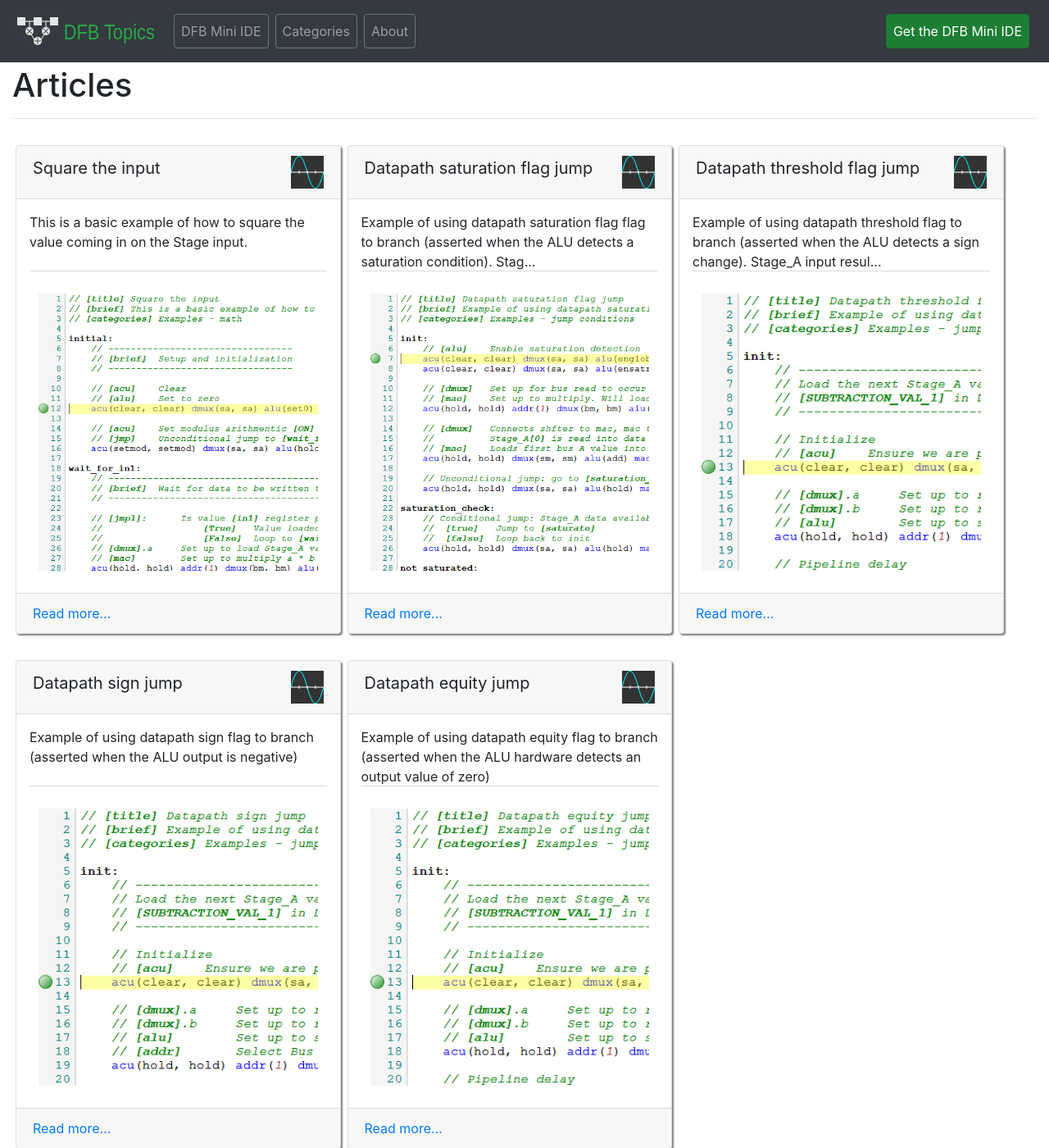
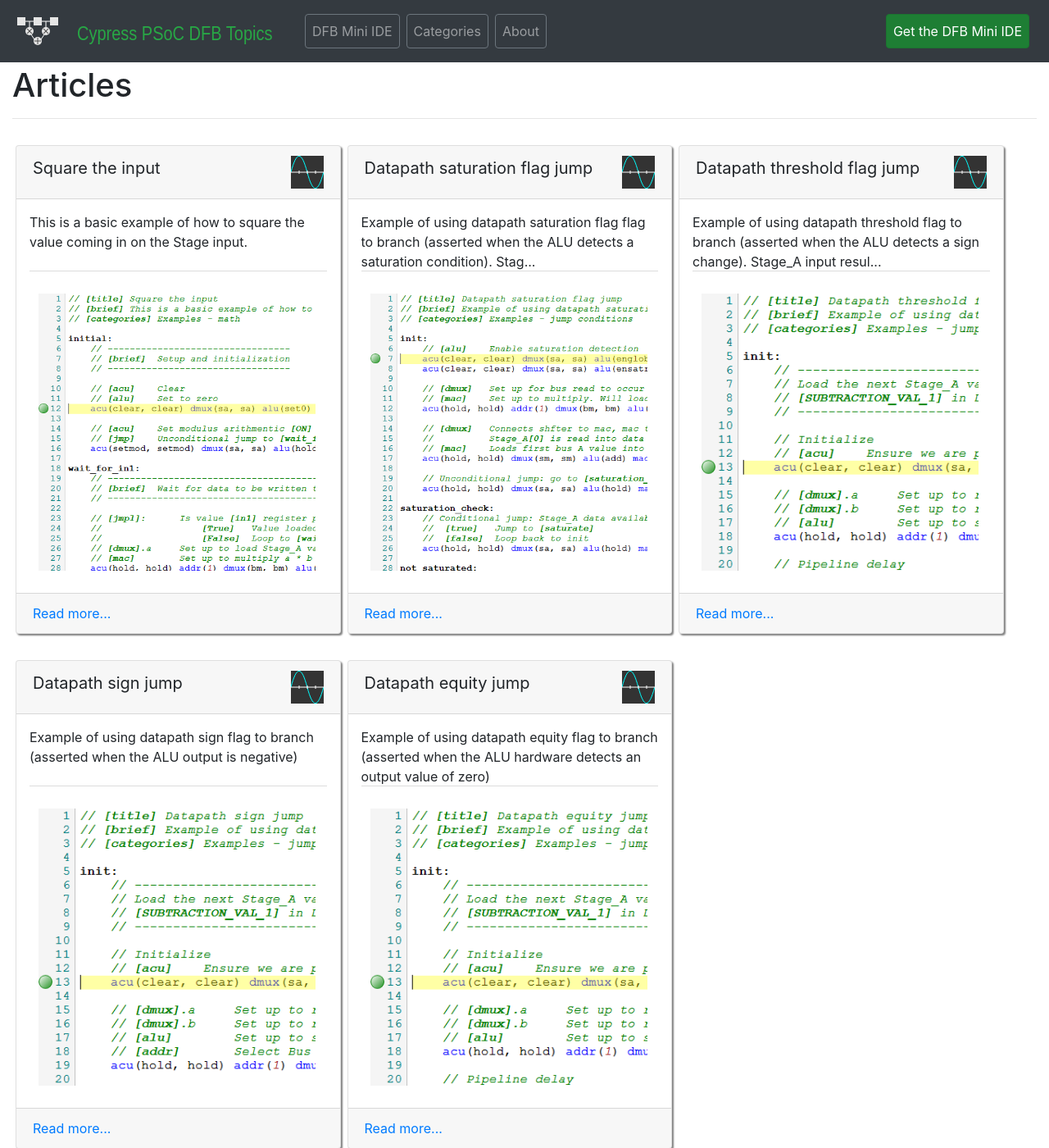
Before and after one commit to paphillips/DFBBlog, a Jekyll site: the page built from index.html, in a window 1280 px wide and 1400 px high. Shown: the whole window at 82% size. Built offline with Jekyll 4.4.1, drawn with Linux system fonts in a browser that asks for light colours; the list of posts is cut into pages by our own code.

Commit message:
no message

```diff
--- a/assets/css/styles.css
+++ b/assets/css/styles.css
@@ -11,7 +11,7 @@
 
 .logo {
 	margin: 0px;
-	width: 180px;
+	width: 340px;
 	height: 50px;
 }
 
@@ -153,13 +153,13 @@
 
 .card-thumbnail {
 	max-height: 360px;
-	width: 100%;
+	max-width: 360px;
 	padding: 10px;
 	margin-top: 1rem;
 	margin-left: auto;
 	margin-right: auto;
 	border: 1px solid rgba(0, 0, 0, 0.0);
-	display: inline-block;
+	display: inline;
 	-webkit-transition: 0.5s ease;
 	transition: 0.5s ease;
 	background-color: #FFFFFF;
```
Also changed, not shown: assets/img/logo.svg.
